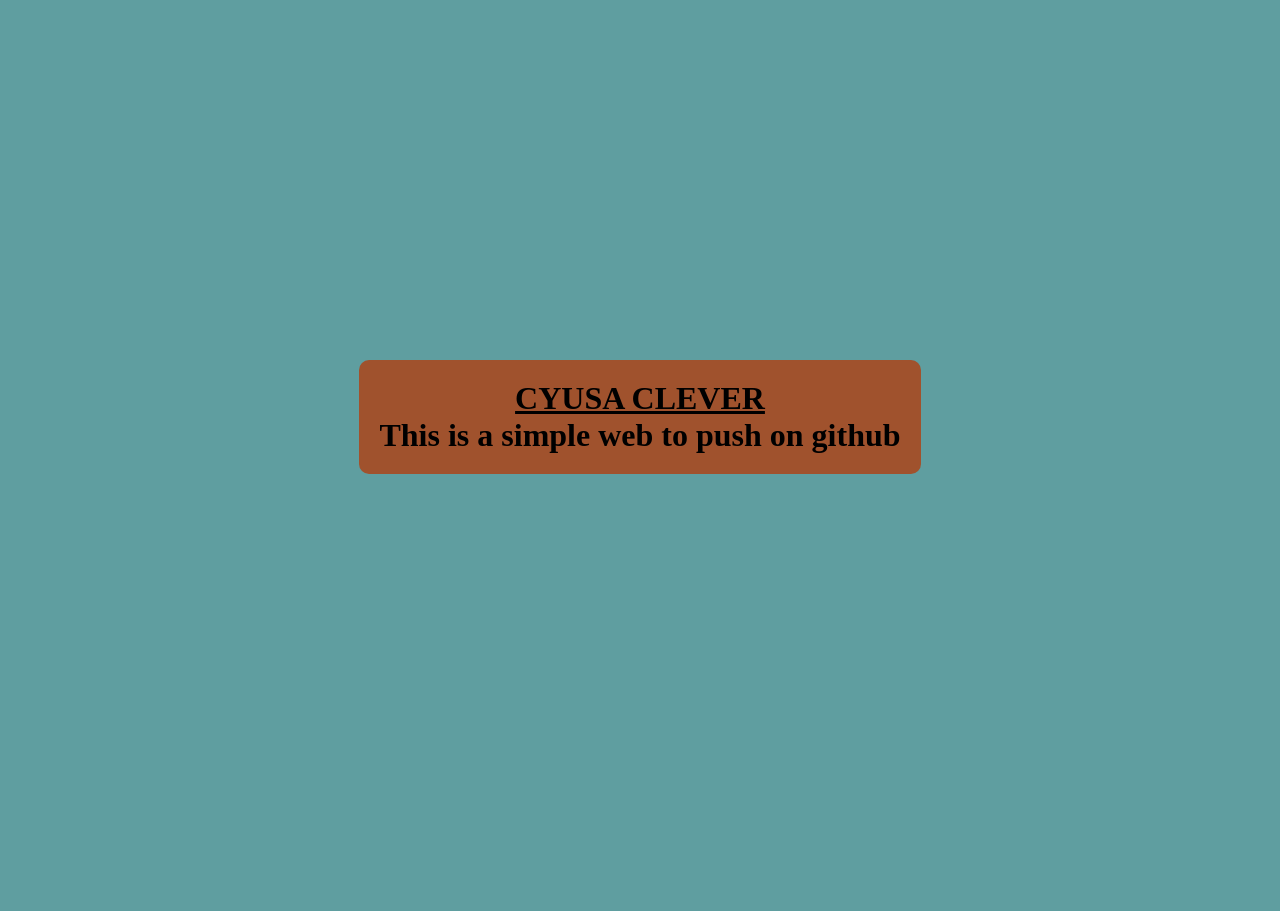
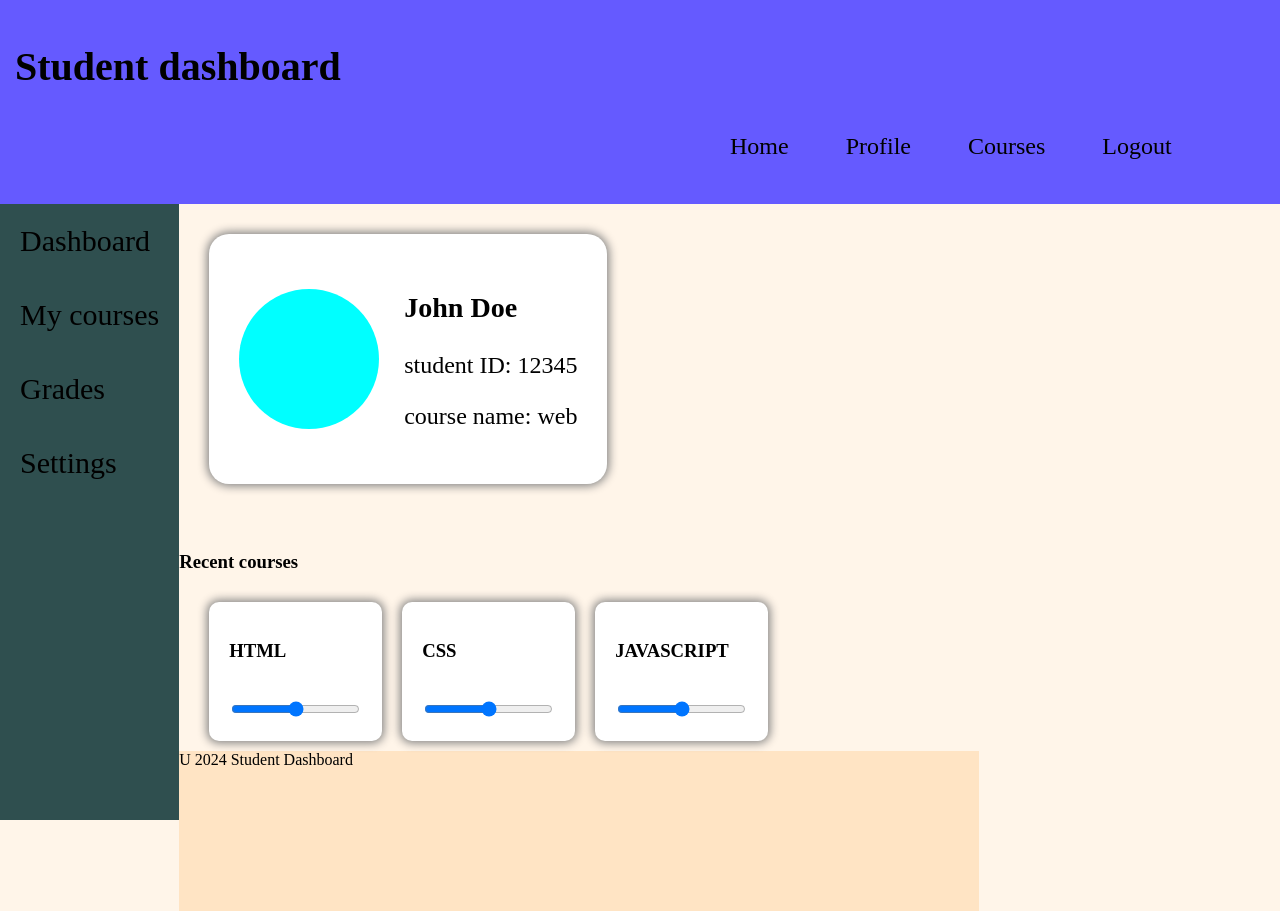
Before and after one commit to cyusapou/cyusaclever, a plain HTML site: page index.html in a window 1280 px wide. Before the commit the page ends 800 px from the top, so only its background shows below. Drawn offline with Linux system fonts and the light colour scheme.

Commit message:
completely changed it

```diff
--- a/index.html
+++ b/index.html
@@ -7,11 +7,48 @@
     <link rel="stylesheet" href="style.css">
 </head>
 <body>
-    <center>
-        <h1 class="name"><u><b>CYUSA CLEVER</b></u><br>
-            This is a simple web to push on github
-        </h1>
-    </center>
+    <nav class="nav">
+        <div class="navdiv">
+        <h1 class="title">Student dashboard</h1>
+        <div class="navs">
+            <div>Home</div>
+            <div>Profile</div>
+            <div>Courses</div>
+            <div>Logout</div>
+        </div>
+        </div>
 
+    </nav>
+    <div class="asidemain">
+    <aside class="aside">
+        <div class="aside">
+            <div class="items">Dashboard</div>
+            <div class="items">My courses</div>
+            <div class="items">Grades</div>
+            <div class="items">Settings</div>
+        </div>
+    </aside>
+    <main>
+        <div class="card">
+            <div class="photo"></div>
+            <div>
+                <h3>
+                    John Doe
+                </h3>
+                <p>student ID: 12345</p>
+                <p>course name: web</p>
+            </div>
+        </div>
+            <br>
+            <h3>Recent courses</h3>
+            <div class="courses">
+                <div class="it"><h3>HTML</h3><br> <input type="range"  class="htmlrange"></div>
+                <div class="it"><h3>CSS</h3><br> <input type="range"  class="cssrange"></div>
+                <div class="it"><h3>JAVASCRIPT  </h3><br> <input type="range"  class="javarange"></div>
+            </div>
+
+        <div class="bottom">U 2024 Student Dashboard</div>
+    </main>
+    </div>
 </body>
 </html>
--- a/style.css
+++ b/style.css
@@ -1,15 +1,95 @@
-.name {
-    background-color: sienna;
-    padding: 20px;
-    width: fit-content;
-    height: fit-content;
-    margin-top: 45vh;
-    border-radius: 10px;
+body {
+    padding: 0px;
+    margin: 0px;
+    background-color: rgb(255, 245, 233);
 
 }
-.name:hover {
-    background-color: rgb(155, 96, 69);
+.navs {
+    display: flex;
+    gap: 27px;
+    margin-left: 700px;
+    font-size: x-large;
+    cursor: pointer;
+
+
+
 }
-body {
-    background-color: cadetblue;
+
+.navdiv {
+    padding: 10px 15px;
+    background-color: rgb(101, 90, 255);
+    height: 23vh;
+
 }
+.title {
+    font-size: 40px;
+}
+body>nav>div>div>div {
+
+    border-radius: 10px;
+    width: fit-content;
+    padding: 6px;
+    padding: 10px;
+    padding-left: 15px;
+    padding-right: 15px;
+}
+body>nav>div>div>div:hover {
+    background-color: lightblue;
+}
+.aside {
+    background-color:darkslategray;
+    height: 77vh;
+    width: fit-content;
+}
+.asidemain {
+    display: flex;
+}
+.items {
+    padding: 20px;
+    font-size: 30px;
+    border-color: bisque;
+    cursor: pointer;
+}
+.items:hover {
+    background-color: rgb(44, 66, 66);
+}
+.card {
+    background-color: white;
+    border-radius: 20px;
+    box-shadow: 0px 0px 10px 2px grey;
+    padding: 30px;
+    font-size: x-large;
+    width: fit-content;
+    display: flex;
+    margin: 30px;
+
+
+}
+.photo {
+    height: 140px;
+    width: 140px;
+    border-radius: 140px;
+    background-color: aqua;
+    margin-top: 25px;
+    margin-right: 25px;
+}
+.courses {
+    display: flex;
+    margin-left: 20px;
+
+}
+.it {
+    background-color: rgb(255, 255, 255);
+    border-radius: 10px;
+    padding: 20px;
+    margin: 10px;
+    box-shadow: 0px 0px 10px 2px grey;
+
+}
+.bottom {
+    width: 100%;
+    background-color: bisque;
+    height: 20vh;
+    width: 800px;
+    padding-left: 500;
+}
```
